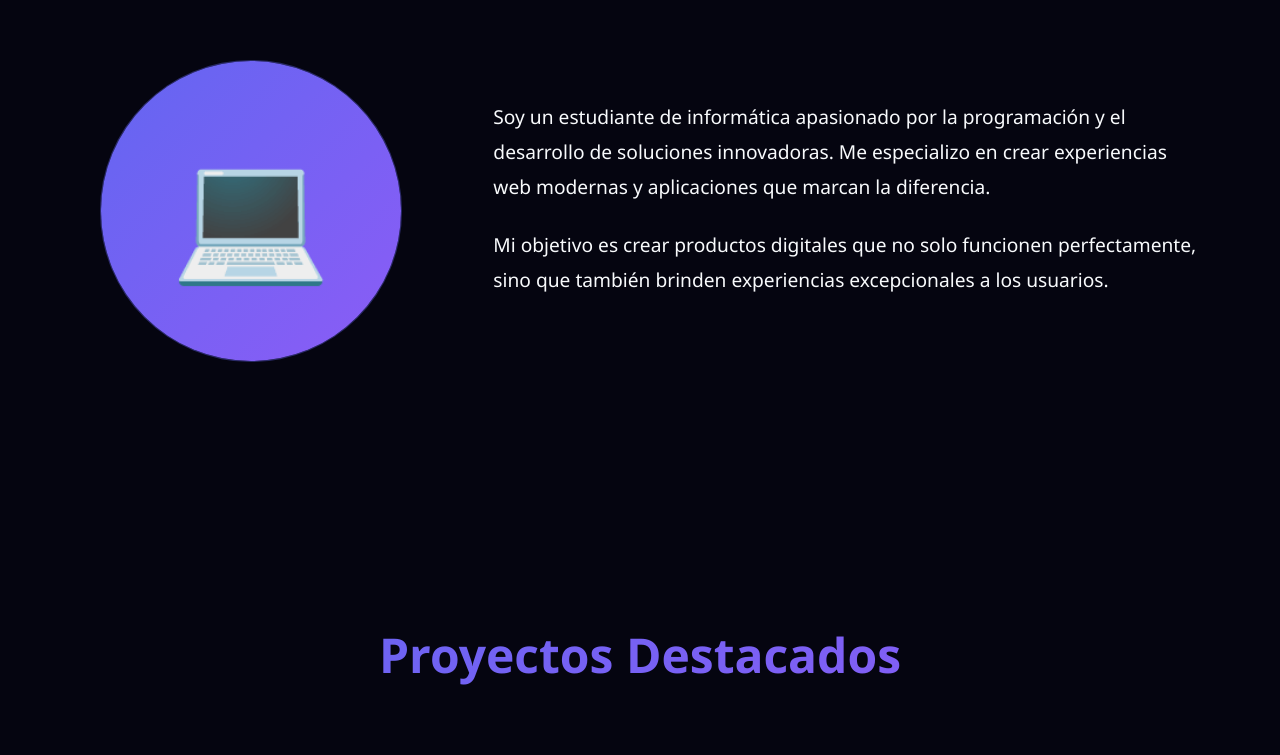
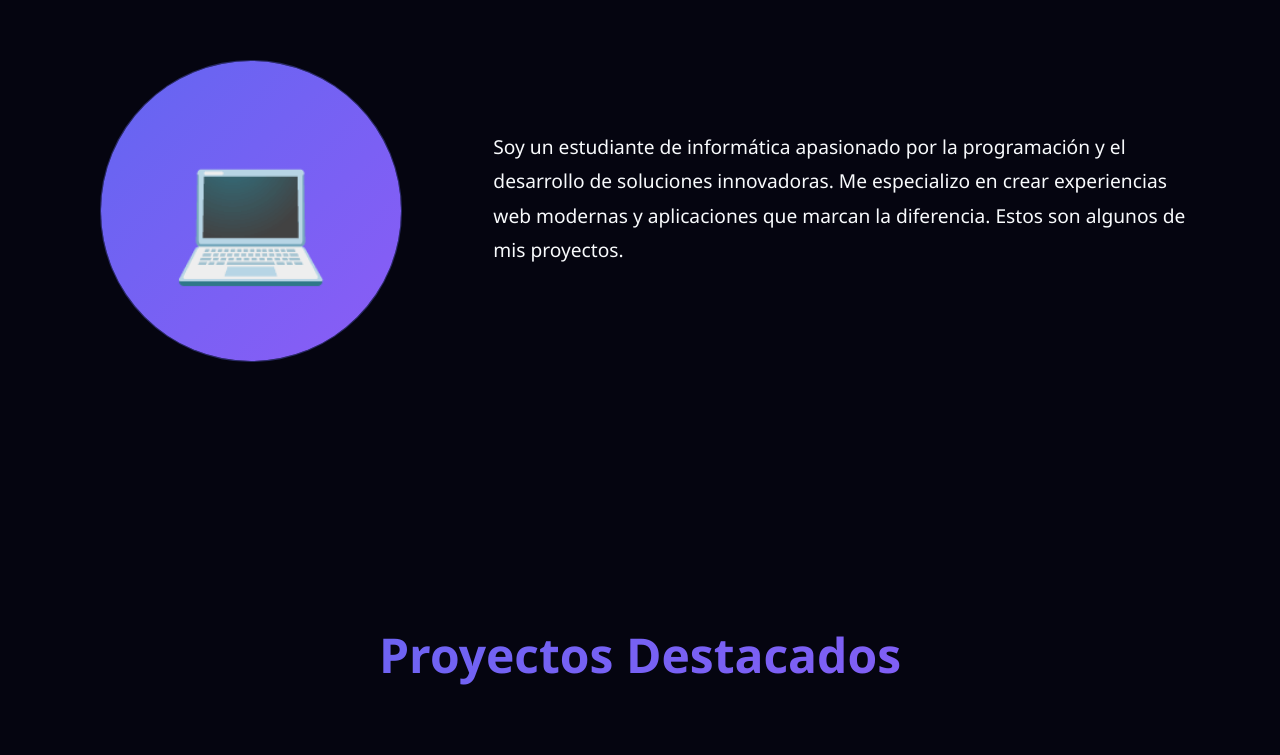
Before and after one commit to SebaTerrazo/Mi-portafolio, a plain HTML site: page index.html in a window 1280 px wide. Shown: the part 1008-1763 px from the top of the page. Drawn offline with Linux system fonts and the light colour scheme.

Commit message:
Add files via upload

```diff
--- a/index.html
+++ b/index.html
@@ -593,8 +593,7 @@
         💻
       </div>
       <div class="about-text slide-in-right">
-        <p>Soy un estudiante de informática apasionado por la programación y el desarrollo de soluciones innovadoras. Me especializo en crear experiencias web modernas y aplicaciones que marcan la diferencia.</p>
-        <p>Mi objetivo es crear productos digitales que no solo funcionen perfectamente, sino que también brinden experiencias excepcionales a los usuarios.</p>
+        <p>Soy un estudiante de informática apasionado por la programación y el desarrollo de soluciones innovadoras. Me especializo en crear experiencias web modernas y aplicaciones que marcan la diferencia. Estos son algunos de mis proyectos.</p>
       </div>
     </div>
   </section>
@@ -702,9 +701,6 @@
         <div class="form-group">
           <input type="text" name="subject" placeholder="Asunto" required>
         </div>
-        <div class="form-group">
-          <textarea name="message" rows="5" placeholder="Descripcion..." required></textarea>
-        </div>
         <button type="submit" class="btn btn-primary">
           <i class="fas fa-paper-plane"></i> Enviar Mensaje
         </button>
@@ -720,6 +716,7 @@
       <!-- <a href="#" title="Twitter"><i class="fab fa-twitter"></i></a>-->
       <a href="#" title="Instagram"><i class="fab fa-instagram"></i></a>
     </div>
+
   </footer>
 
   <script>
```
